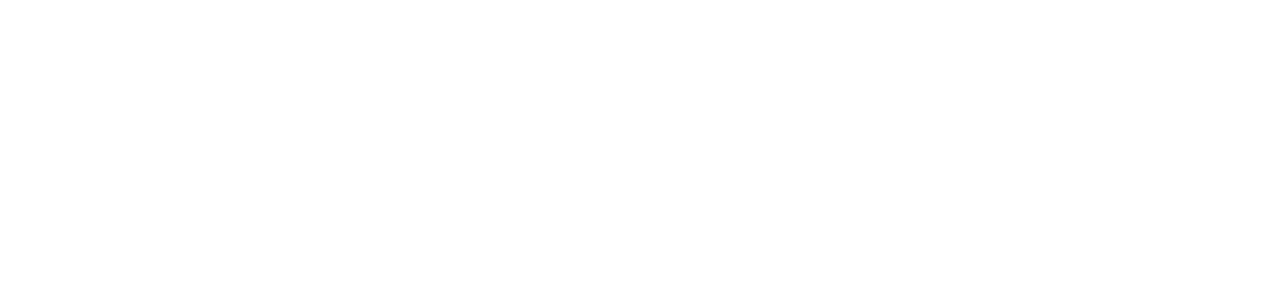
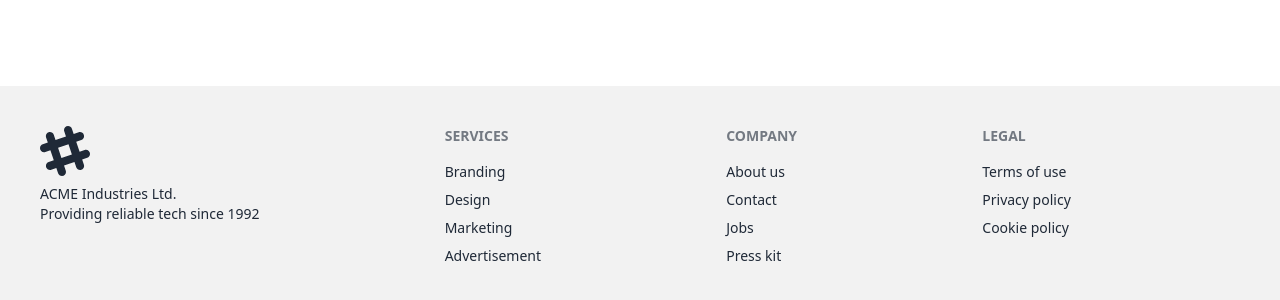
Before and after one commit to akashmuhammadabrrar/A10-tulip-B10-client, a React (Vite) app: page / in a window 1280 px wide. Shown: the part 1454-1754 px from the top of the page. Before the commit the page ends 1040 px from the top, so only its background shows below. Built offline with nearby package versions, Linux system fonts and the light colour scheme.

Commit message:
this commit for footer and slider/tob banner

```diff
--- /dev/null
+++ b/src/components/Footer.jsx
@@ -0,0 +1,47 @@
+import React from "react";
+
+const Footer = () => {
+  return (
+    <footer className="footer bg-base-200 text-base-content p-10">
+      <aside>
+        <svg
+          width="50"
+          height="50"
+          viewBox="0 0 24 24"
+          xmlns="http://www.w3.org/2000/svg"
+          fillRule="evenodd"
+          clipRule="evenodd"
+          className="fill-current">
+          <path d="M22.672 15.226l-2.432.811.841 2.515c.33 1.019-.209 2.127-1.23 2.456-1.15.325-2.148-.321-2.463-1.226l-.84-2.518-5.013 1.677.84 2.517c.391 1.203-.434 2.542-1.831 2.542-.88 0-1.601-.564-1.86-1.314l-.842-2.516-2.431.809c-1.135.328-2.145-.317-2.463-1.229-.329-1.018.211-2.127 1.231-2.456l2.432-.809-1.621-4.823-2.432.808c-1.355.384-2.558-.59-2.558-1.839 0-.817.509-1.582 1.327-1.846l2.433-.809-.842-2.515c-.33-1.02.211-2.129 1.232-2.458 1.02-.329 2.13.209 2.461 1.229l.842 2.515 5.011-1.677-.839-2.517c-.403-1.238.484-2.553 1.843-2.553.819 0 1.585.509 1.85 1.326l.841 2.517 2.431-.81c1.02-.33 2.131.211 2.461 1.229.332 1.018-.21 2.126-1.23 2.456l-2.433.809 1.622 4.823 2.433-.809c1.242-.401 2.557.484 2.557 1.838 0 .819-.51 1.583-1.328 1.847m-8.992-6.428l-5.01 1.675 1.619 4.828 5.011-1.674-1.62-4.829z"></path>
+        </svg>
+        <p>
+          ACME Industries Ltd.
+          <br />
+          Providing reliable tech since 1992
+        </p>
+      </aside>
+      <nav>
+        <h6 className="footer-title">Services</h6>
+        <a className="link link-hover">Branding</a>
+        <a className="link link-hover">Design</a>
+        <a className="link link-hover">Marketing</a>
+        <a className="link link-hover">Advertisement</a>
+      </nav>
+      <nav>
+        <h6 className="footer-title">Company</h6>
+        <a className="link link-hover">About us</a>
+        <a className="link link-hover">Contact</a>
+        <a className="link link-hover">Jobs</a>
+        <a className="link link-hover">Press kit</a>
+      </nav>
+      <nav>
+        <h6 className="footer-title">Legal</h6>
+        <a className="link link-hover">Terms of use</a>
+        <a className="link link-hover">Privacy policy</a>
+        <a className="link link-hover">Cookie policy</a>
+      </nav>
+    </footer>
+  );
+};
+
+export default Footer;
--- a/src/components/Slider.jsx
+++ b/src/components/Slider.jsx
@@ -2,7 +2,7 @@ import React from "react";
 
 const Slider = () => {
   return (
-    <div className="carousel w-full">
+    <div className="carousel w-full ">
       <div id="slide1" className="carousel-item relative w-full">
         <img
           src="https://i.ibb.co.com/ncdwKV9/crowdfunding.jpg"
--- a/src/layouts/HomeLayout.jsx
+++ b/src/layouts/HomeLayout.jsx
@@ -1,16 +1,19 @@
 import React from "react";
 import Navbar from "../components/Navbar";
 import Slider from "../components/Slider";
+import Footer from "../components/Footer";
 
 const HomeLayout = () => {
   return (
     <div>
       <header>
         <Navbar></Navbar>
-        <Slider></Slider>
       </header>
-      <main></main>
-      <footer></footer>
+      <Slider></Slider>
+      <main className="min-h-[calc(100vh-300px)]"></main>
+      <footer>
+        <Footer></Footer>
+      </footer>
     </div>
   );
 };
```
